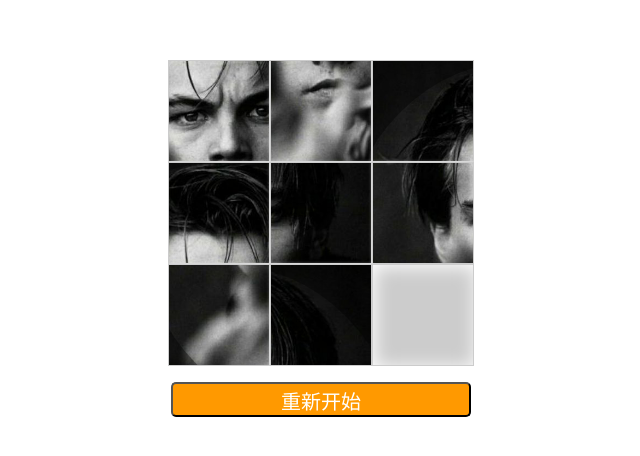
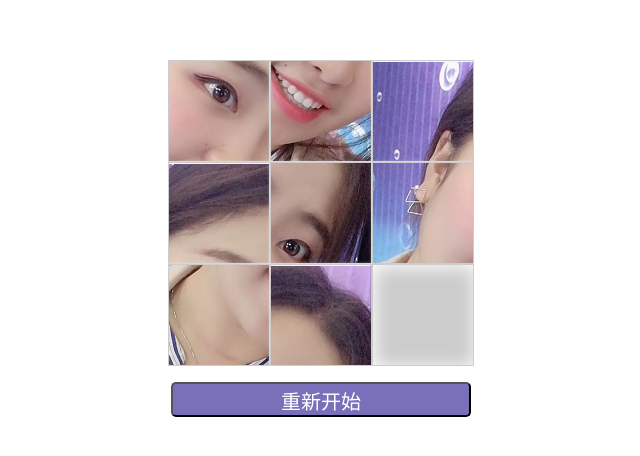
Before and after one commit to BeautifulZhao/dy_puzzle, a Vue app: page / in a window 1280 px wide. Shown: the top 456 px of the page, without its empty margins (319-959 px from the left). Built offline with nearby package versions, Linux system fonts and the light colour scheme.

Commit message:
update bgc-img

```diff
--- a/index.html
+++ b/index.html
@@ -1 +1 @@
-<!DOCTYPE html><html lang=en><head><meta charset=utf-8><meta http-equiv=X-UA-Compatible content="IE=edge"><meta name=viewport content="width=device-width,initial-scale=1"><link rel=icon href=dist/favicon.ico><title>for dy</title><link href=dist/css/app.aefee9a2.css rel=preload as=style><link href=dist/js/app.e5d897b0.js rel=preload as=script><link href=dist/js/chunk-vendors.e7420366.js rel=preload as=script><link href=dist/css/app.aefee9a2.css rel=stylesheet></head><body><noscript><strong>We're sorry but vue-puzzle doesn't work properly without JavaScript enabled. Please enable it to continue.</strong></noscript><div id=app></div><script src=dist/js/chunk-vendors.e7420366.js></script><script src=dist/js/app.e5d897b0.js></script></body></html>
+<!DOCTYPE html><html lang=en><head><meta charset=utf-8><meta http-equiv=X-UA-Compatible content="IE=edge"><meta name=viewport content="width=device-width,initial-scale=1"><link rel=icon href=dist/heart.png><title>for dy</title><link href=dist/css/app.99bfa292.css rel=preload as=style><link href=dist/js/app.22cd4c94.js rel=preload as=script><link href=dist/js/chunk-vendors.e7420366.js rel=preload as=script><link href=dist/css/app.99bfa292.css rel=stylesheet></head><body><noscript><strong>We're sorry but vue-puzzle doesn't work properly without JavaScript enabled. Please enable it to continue.</strong></noscript><div id=app></div><script src=dist/js/chunk-vendors.e7420366.js></script><script src=dist/js/app.22cd4c94.js></script></body></html>
--- a/public/index.html
+++ b/public/index.html
@@ -4,7 +4,7 @@
     <meta charset="utf-8">
     <meta http-equiv="X-UA-Compatible" content="IE=edge">
     <meta name="viewport" content="width=device-width,initial-scale=1.0">
-    <link rel="icon" href="<%= BASE_URL %>favicon.ico">
+    <link rel="icon" href="<%= BASE_URL %>heart.png">
     <title>for dy</title>
   </head>
   <body>
--- a/src/components/HelloWorld.vue
+++ b/src/components/HelloWorld.vue
@@ -10,7 +10,7 @@
       </li>
     </ul>
     <!-- load事件的添加为了，保证图片可以正确的渲染到canvas上 -->
-    <img src="../assets/dy_full.png" id="imgs" style="display:none" @load="showImage">
+    <img src="../assets/forDY.png" id="imgs" style="display:none" @load="showImage">
     <button
     class="reset"
     @click="reset"
@@ -168,7 +168,7 @@ export default {
 }
 
 .reset {
-  background-color: #f90;
+  background-color: rgb(120, 112, 185);
   color: #ffffff;
   width: 300px;
   font-size: 20px;
```
Also changed, not shown: src/assets/forDY.png (added), 9 other files (tests, documents, lock files or other folders).
